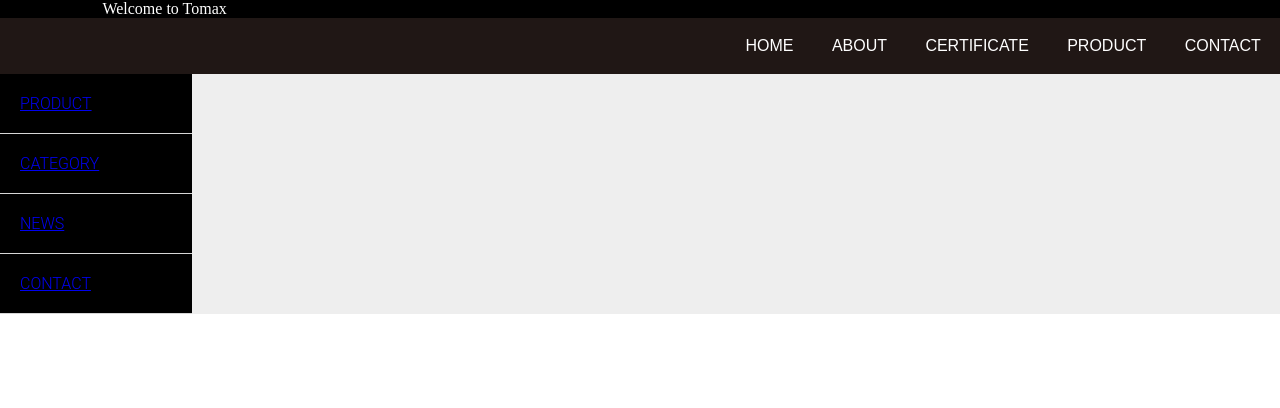
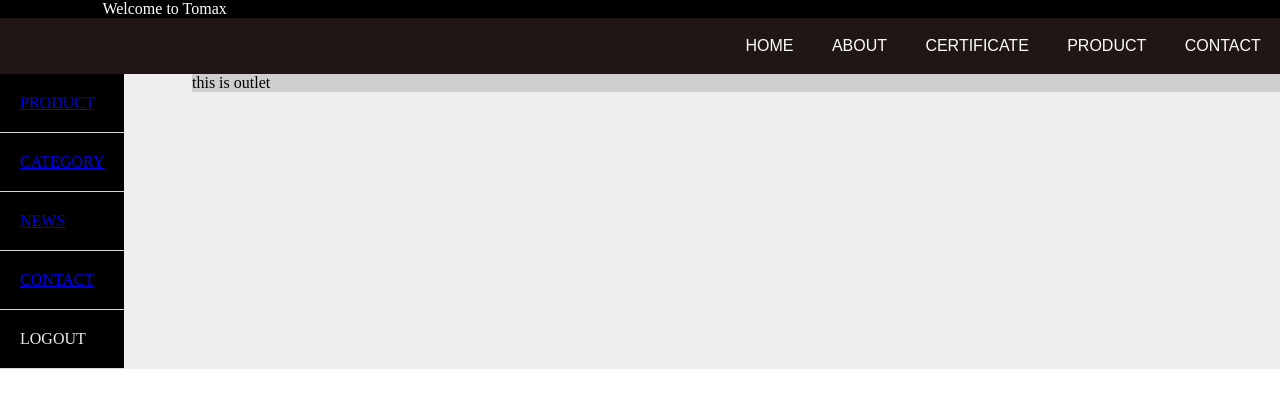
Before and after one commit to bilegjargal/onlinecatalog, an Angular app in the folder ecatalog/: page /admin/panel in a window 1280 px wide. Shown: the top 408 px of the page. Built offline with nearby package versions, Linux system fonts and the light colour scheme.

Commit message:
admin panel ui improvement

```diff
--- a/ecatalog/src/app/admin/admin-panel/admin-panel.component.css
+++ b/ecatalog/src/app/admin/admin-panel/admin-panel.component.css
@@ -1,16 +1,20 @@
-*{
-  margin: 0;
-  padding: 0;
-  font-family: 'Roboto Light', sans-serif;
-}
 .container{
   display: flex;
+  height: 100%;
+  flex-direction: row;
   background-color: #eeeeee;
 }
 .navbar{
   width: 15%;
+  height: 100%;
+}
+.outlet{
+  width: 85%;
+  height: 100%;
+  background-color: #cecece;
 }
 ul{
+  width: max-content;
   background: #000000;
   color: #eeeeee;
   text-transform: uppercase;
--- a/ecatalog/src/app/admin/admin-panel/admin-panel.component.html
+++ b/ecatalog/src/app/admin/admin-panel/admin-panel.component.html
@@ -6,8 +6,11 @@
       <li><a routerLink="category">Category</a></li>
       <li><a routerLink="news">News</a></li>
       <li><a routerLink="contact"> Contact</a></li>
+      <li click="logout()"> Logout</li>
     </ul>
   </div>
+  <div class="outlet">
+    this is outlet
+  </div>
+  <router-outlet></router-outlet>
 </div>
-
-<router-outlet></router-outlet>
```
